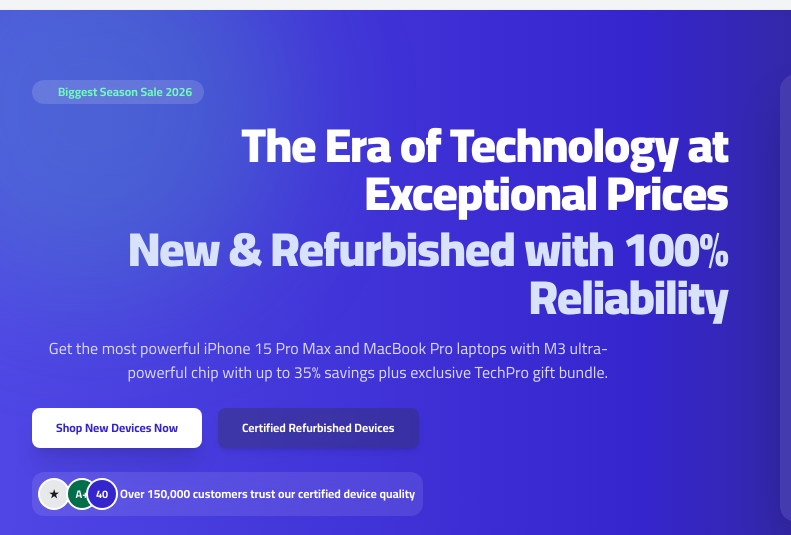
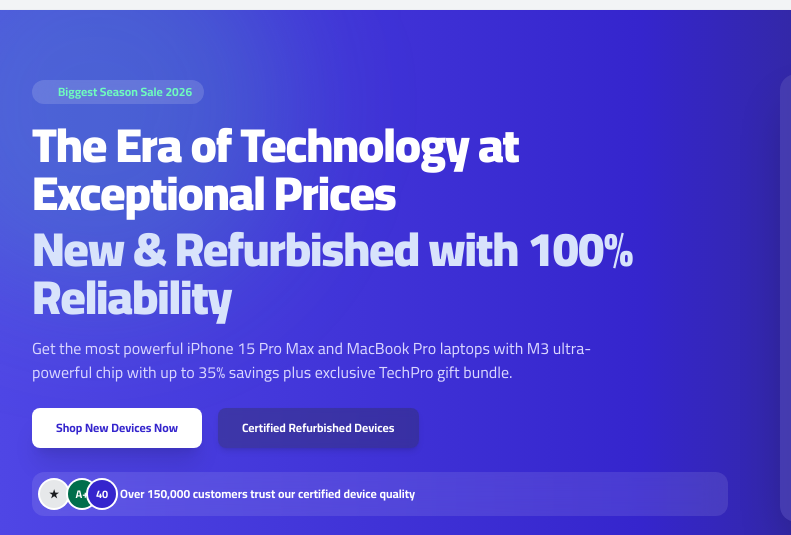
Before and after one commit to engmohammadwak/fronEndOman, a plain HTML site: page index.html in a window 1280 px wide. Both pictures are taken after a click on the button "Change Language". Shown: the part 265-800 px from the top of the page, 0-791 px from the left. Drawn offline with nearby package versions, Linux system fonts and the light colour scheme.

Commit message:
✅ تحديث index.html و js/i18n.js: إصلاح اتجاهات LTR/RTL

```diff
--- a/index.html
+++ b/index.html
@@ -16,6 +16,14 @@
   <!-- CSS -->
   <link rel="stylesheet" href="css/variables.css">
   <link rel="stylesheet" href="css/main.css">
+
+  <!-- RTL/LTR Direction Styles -->
+  <style>
+    [dir="ltr"] .hero-content { text-align: left; }
+    [dir="rtl"] .hero-content { text-align: right; }
+    [dir="ltr"] .hero-badges { flex-direction: row; }
+    [dir="rtl"] .hero-badges { flex-direction: row-reverse; }
+  </style>
 </head>
 <body class="bg-background font-sans text-on-surface antialiased min-h-screen flex flex-col">
 
@@ -76,8 +84,8 @@
       <div class="absolute -bottom-24 -right-24 w-96 h-96 rounded-full bg-primary-fixed-dim/15 blur-3xl pointer-events-none"></div>
 
       <div class="max-w-7xl mx-auto grid grid-cols-1 lg:grid-cols-12 gap-space-xl items-center relative z-10">
-        <div class="lg:col-span-7 flex flex-col items-start gap-space-md text-right">
-          <div class="inline-flex items-center gap-1.5 bg-surface-container-lowest/15 backdrop-blur-md px-3 py-1 rounded-full text-xs font-bold text-tertiary-fixed">
+        <div class="lg:col-span-7 flex flex-col gap-space-md hero-content text-right">
+          <div class="inline-flex items-center gap-1.5 bg-surface-container-lowest/15 backdrop-blur-md px-3 py-1 rounded-full text-xs font-bold text-tertiary-fixed w-fit">
             <span class="w-2 h-2 rounded-full bg-tertiary-fixed animate-ping"></span>
             <span data-i18n="hero_badge">تخفيضات الموسم الكبرى 2026</span>
           </div>
@@ -90,7 +98,7 @@
             احصل على أقوى أجهزة iPhone 15 Pro Max ولابتوبات MacBook Pro مع رقاقة M3 فائقة القوة بتوفير يصل حتى 35% مع باقة هدايا تيك برو الحصرية.
           </p>
 
-          <div class="flex flex-wrap items-center gap-4 pt-2 w-full sm:w-auto text-xs font-bold">
+          <div class="flex flex-wrap items-center gap-4 pt-2 w-full sm:w-auto text-xs font-bold hero-badges">
             <a class="w-full sm:w-auto text-center px-6 py-3 rounded-lg bg-surface-container-lowest text-primary shadow-xl hover:bg-surface-container-low transition-all active:scale-95" href="#" data-i18n="hero_btn_new">
               تسوق الأجهزة الجديدة الآن
             </a>
@@ -99,7 +107,7 @@
             </a>
           </div>
 
-          <div class="flex items-center gap-3 mt-2 p-2 bg-surface-container-lowest/10 backdrop-blur-md rounded-xl text-xs">
+          <div class="flex items-center gap-3 mt-2 p-2 bg-surface-container-lowest/10 backdrop-blur-md rounded-xl text-xs hero-badges">
             <div class="flex -space-x-2 space-x-reverse">
               <span class="w-7 h-7 rounded-full bg-surface-container-high text-on-surface font-bold flex items-center justify-center ring-2 ring-surface-container-lowest text-[11px]">★</span>
               <span class="w-7 h-7 rounded-full bg-tertiary-container text-on-tertiary font-bold flex items-center justify-center ring-2 ring-surface-container-lowest text-[11px]">A+</span>
--- a/js/i18n.js
+++ b/js/i18n.js
@@ -167,9 +167,29 @@
     currentLang = 'ar';
   }
 
+  // Update text direction classes
+  updateTextDirection();
+
   updateAllTexts();
   if (langText) langText.textContent = translations[currentLang].lang_btn;
   localStorage.setItem('lang', currentLang);
+}
+
+// تحديث اتجاه النصوص
+function updateTextDirection() {
+  const heroContent = document.querySelector('.hero-content');
+
+  if (heroContent) {
+    if (currentLang === 'en') {
+      // LTR mode
+      heroContent.classList.remove('text-right');
+      heroContent.classList.add('text-left');
+    } else {
+      // RTL mode
+      heroContent.classList.remove('text-left');
+      heroContent.classList.add('text-right');
+    }
+  }
 }
 
 // تحديث كل النصوص بناءً على اللغة
@@ -187,6 +207,9 @@
       el.placeholder = translations[currentLang][key];
     }
   });
+
+  // Update text direction after texts are updated
+  updateTextDirection();
 }
 
 // تحميل اللغة المحفوظة
```
